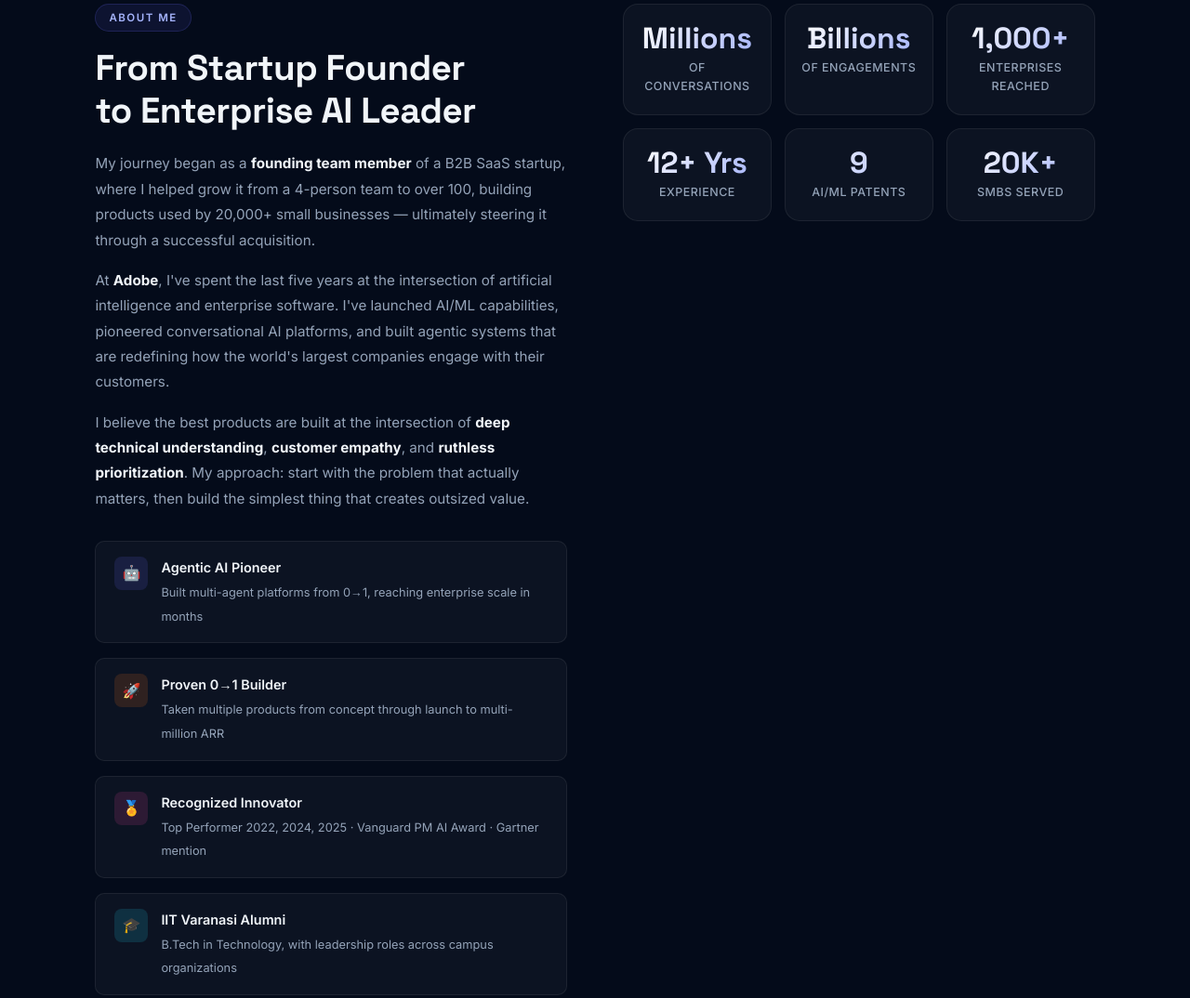
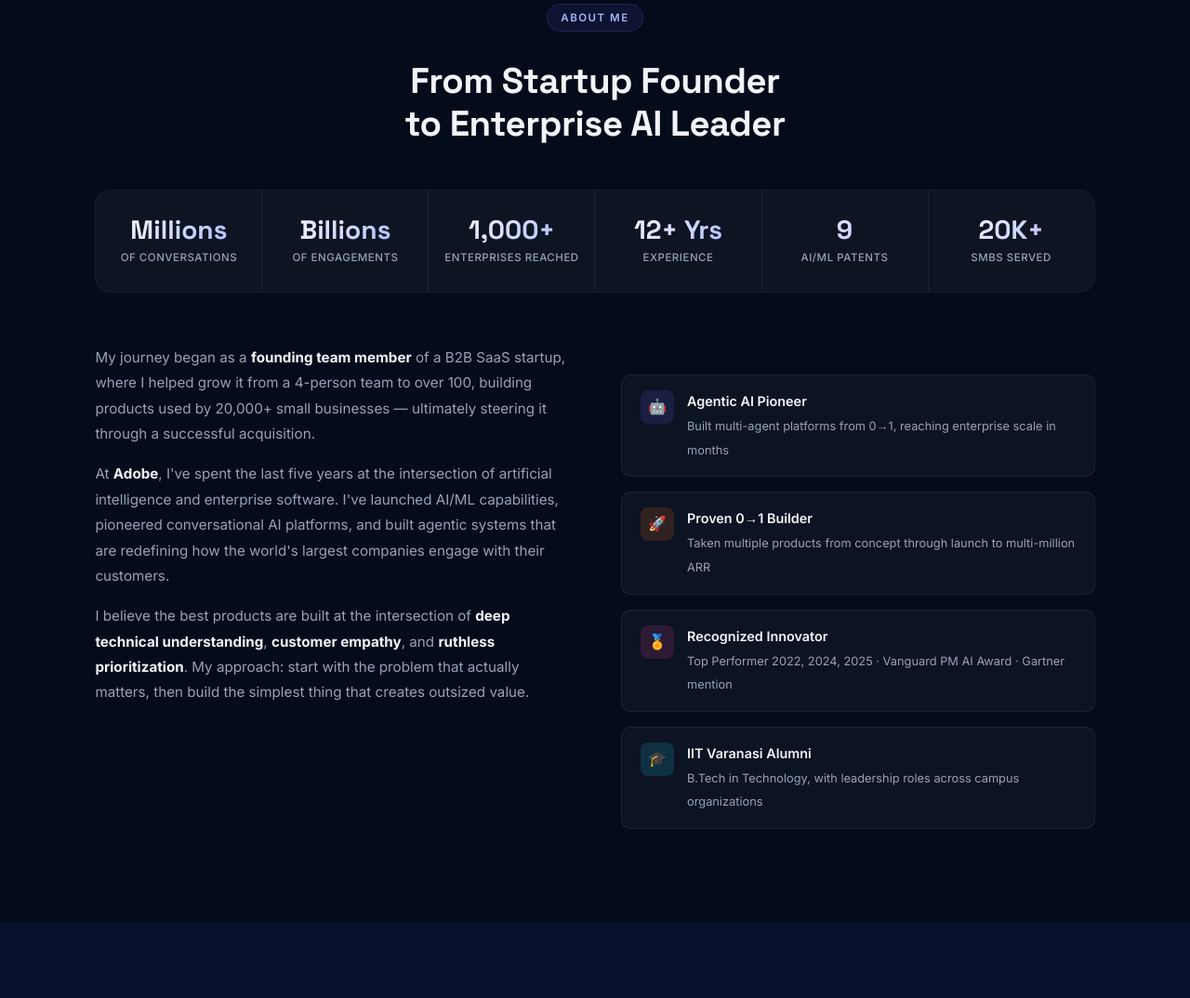
Before and after one commit to rsrikanth080/sree-kanth-portfolio, a plain HTML site: page index.html in a window 1280 px wide. Shown: the part 1035-2109 px from the top of the page at 93% size. Drawn offline with Linux system fonts and the light colour scheme.

Commit message:
Redesign About: centered layout, full-width stats strip, bio+achievements side by side

```diff
--- a/index.html
+++ b/index.html
@@ -481,25 +481,46 @@
     }
 
     /* ─── ABOUT ─── */
-    .about-grid {
+    /* ── ABOUT CENTERED ── */
+    .about-centered {
+      max-width: 1100px; margin: 0 auto;
+    }
+
+    .about-centered-title {
+      font-family: 'Space Grotesk', sans-serif;
+      font-size: clamp(1.8rem, 3vw, 2.6rem);
+      font-weight: 700; letter-spacing: -0.5px;
+      line-height: 1.2; margin-top: 14px;
+      text-align: center;
+    }
+
+    /* Stats strip */
+    .stats-strip {
+      display: flex; gap: 0;
+      border: 1px solid var(--card-border);
+      border-radius: var(--radius); overflow: hidden;
+      margin-bottom: 56px;
+    }
+    .stats-strip-item {
+      flex: 1; padding: 28px 16px; text-align: center;
+      border-right: 1px solid var(--card-border);
+      background: var(--card); transition: var(--transition);
+    }
+    .stats-strip-item:last-child { border-right: none; }
+    .stats-strip-item:hover {
+      background: var(--card-hover);
+    }
+
+    /* Bio + achievements row */
+    .about-body {
       display: grid; grid-template-columns: 1fr 1fr;
-      gap: 60px; align-items: start;
-      max-width: 1200px; margin: 0 auto;
-    }
-
-    .about-text h2 {
-      font-family: 'Space Grotesk', sans-serif;
-      font-size: clamp(1.8rem, 3vw, 2.4rem);
-      font-weight: 700; letter-spacing: -0.5px;
-      margin-bottom: 20px; line-height: 1.2;
-    }
-
-    .about-text p {
+      gap: 56px; align-items: start;
+    }
+    .about-bio p {
       color: var(--text-muted); line-height: 1.8;
       margin-bottom: 16px; font-size: 0.95rem;
     }
-
-    .about-text p strong { color: var(--text); }
+    .about-bio p strong { color: var(--text); }
 
     .about-achievements {
       display: flex; flex-direction: column; gap: 16px;
@@ -532,32 +553,16 @@
     .achieve-text strong { display: block; font-size: 0.9rem; font-weight: 600; margin-bottom: 2px; }
     .achieve-text span { font-size: 0.8rem; color: var(--text-muted); }
 
-    /* ─── STATS GRID ─── */
-    .stats-grid {
-      display: grid; grid-template-columns: repeat(3, 1fr); gap: 14px;
-    }
-
-    .stat-card {
-      background: var(--card); border: 1px solid var(--card-border);
-      border-radius: var(--radius); padding: 20px 16px;
-      text-align: center; transition: var(--transition);
-    }
-
-    .stat-card:hover {
-      background: var(--card-hover); border-color: rgba(99,102,241,0.2);
-      transform: translateY(-4px); box-shadow: 0 12px 40px rgba(0,0,0,0.3);
-    }
-
-    .stat-card .big-num {
+    /* ─── STATS (shared big-num / sc-label) ─── */
+    .big-num {
       font-family: 'Space Grotesk', sans-serif;
-      font-size: clamp(1.4rem, 2.5vw, 2.2rem); font-weight: 800;
+      font-size: clamp(1.3rem, 2.2vw, 2rem); font-weight: 800;
       background: linear-gradient(135deg, #fff, #a5b4fc);
       -webkit-background-clip: text; -webkit-text-fill-color: transparent;
       line-height: 1;
     }
-
-    .stat-card .sc-label {
-      font-size: 0.78rem; color: var(--text-muted); margin-top: 6px;
+    .sc-label {
+      font-size: 0.72rem; color: var(--text-muted); margin-top: 6px;
       font-weight: 500; text-transform: uppercase; letter-spacing: 0.5px;
     }
 
@@ -1009,14 +1014,16 @@
       .hero-desc { margin: 0 auto; }
       .tag-1 { bottom: 10px; left: -10px; }
       .tag-2 { top: 10px; right: -10px; }
-      .about-grid { grid-template-columns: 1fr; }
+      .stats-strip { flex-wrap: wrap; }
+      .stats-strip-item { flex: 1 1 30%; }
+      .about-body { grid-template-columns: 1fr; gap: 36px; }
       .nav-links { display: none; }
       .hamburger { display: flex; }
     }
 
     @media (max-width: 600px) {
       .portfolio-grid { grid-template-columns: 1fr; }
-      .stats-grid { grid-template-columns: repeat(3, 1fr); }
+      .stats-strip-item { flex: 1 1 45%; }
       .hero-stats { flex-wrap: wrap; gap: 20px; }
       .cta-box { padding: 36px 24px; }
       footer { flex-direction: column; text-align: center; }
@@ -1217,10 +1224,45 @@
 
   <!-- ─── ABOUT ─── -->
   <section id="about">
-    <div class="about-grid">
-      <div class="about-text reveal-left">
-        <div class="section-tag">About Me</div>
-        <h2>From Startup Founder<br/>to Enterprise AI Leader</h2>
+    <div class="about-centered">
+
+      <!-- Heading -->
+      <div class="reveal" style="text-align:center; margin-bottom:48px;">
+        <div class="section-tag" style="display:inline-block;">About Me</div>
+        <h2 class="about-centered-title">From Startup Founder<br/>to Enterprise AI Leader</h2>
+      </div>
+
+      <!-- Stats strip -->
+      <div class="stats-strip stagger">
+        <div class="stats-strip-item">
+          <div class="big-num">Millions</div>
+          <div class="sc-label">of Conversations</div>
+        </div>
+        <div class="stats-strip-item">
+          <div class="big-num">Billions</div>
+          <div class="sc-label">of Engagements</div>
+        </div>
+        <div class="stats-strip-item">
+          <div class="big-num counter" data-target="1000" data-prefix="" data-suffix="+">0</div>
+          <div class="sc-label">Enterprises Reached</div>
+        </div>
+        <div class="stats-strip-item">
+          <div class="big-num counter" data-target="12" data-prefix="" data-suffix="+ Yrs">0</div>
+          <div class="sc-label">Experience</div>
+        </div>
+        <div class="stats-strip-item">
+          <div class="big-num counter" data-target="9" data-prefix="" data-suffix="">0</div>
+          <div class="sc-label">AI/ML Patents</div>
+        </div>
+        <div class="stats-strip-item">
+          <div class="big-num counter" data-target="20" data-prefix="" data-suffix="K+">0</div>
+          <div class="sc-label">SMBs Served</div>
+        </div>
+      </div>
+
+      <!-- Bio + Achievements -->
+      <div class="about-body reveal">
+        <div class="about-bio">
           <p>
             My journey began as a <strong>founding team member</strong> of a B2B SaaS startup,
             where I helped grow it from a 4-person team to over 100, building products used by
@@ -1238,6 +1280,7 @@
             prioritization</strong>. My approach: start with the problem that actually matters,
             then build the simplest thing that creates outsized value.
           </p>
+        </div>
 
         <div class="about-achievements">
           <div class="achieve-item">
@@ -1271,34 +1314,6 @@
         </div>
       </div>
 
-      <div class="reveal-right">
-        <div class="stats-grid stagger">
-          <div class="stat-card">
-            <div class="big-num">Millions</div>
-            <div class="sc-label">of Conversations</div>
-          </div>
-          <div class="stat-card">
-            <div class="big-num">Billions</div>
-            <div class="sc-label">of Engagements</div>
-          </div>
-          <div class="stat-card">
-            <div class="big-num counter" data-target="1000" data-prefix="" data-suffix="+">0</div>
-            <div class="sc-label">Enterprises Reached</div>
-          </div>
-          <div class="stat-card">
-            <div class="big-num counter" data-target="12" data-prefix="" data-suffix="+ Yrs">0</div>
-            <div class="sc-label">Experience</div>
-          </div>
-          <div class="stat-card">
-            <div class="big-num counter" data-target="9" data-prefix="" data-suffix="">0</div>
-            <div class="sc-label">AI/ML Patents</div>
-          </div>
-          <div class="stat-card">
-            <div class="big-num counter" data-target="20" data-prefix="" data-suffix="K+">0</div>
-            <div class="sc-label">SMBs Served</div>
-          </div>
-        </div>
-      </div>
     </div>
   </section>
 
```
Lines whose indentation alone changed are shown as unchanged.
